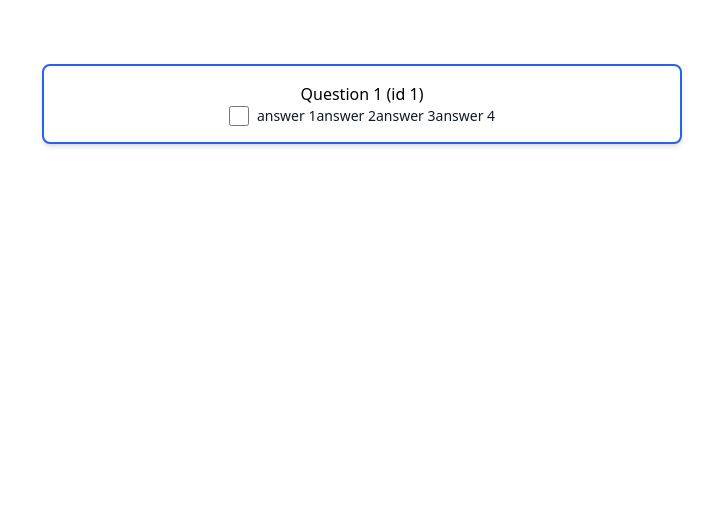
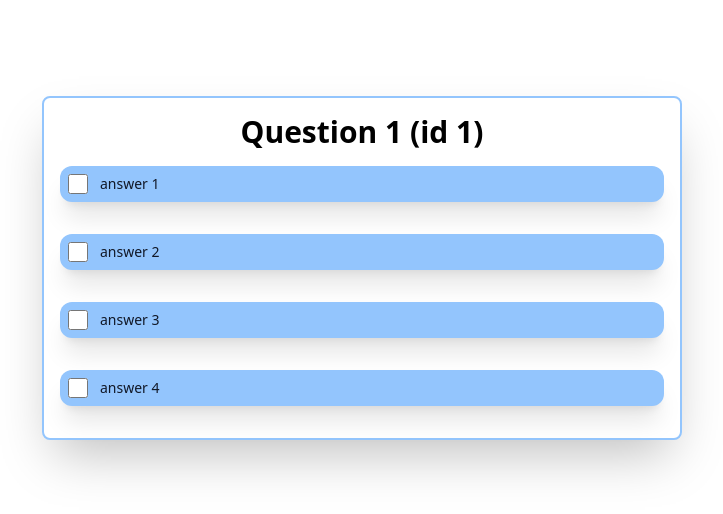
Before and after one commit to 2salted/quiz-app, a React (Vite) app: page /quiz/1 in a window 1280 px wide. Shown: the top 514 px of the page, without its empty margins (278-1001 px from the left). Built offline with nearby package versions, Linux system fonts and the light colour scheme.

Commit message:
styled quiz card, added new functionality and mapped questions

```diff
--- a/src/components/QuizAnswers.tsx
+++ b/src/components/QuizAnswers.tsx
@@ -1,22 +1,29 @@
 type Props = {
-  answer: string[];
+  answers: string[];
 };
 
-export default function QuizAnswers({ answer }: Props) {
+export default function QuizAnswers({ answers }: Props) {
   return (
-    <div className="flex items-center">
+    <div className="flex flex-col">
+      {answers.map((answer, index) => (
+        <div
+          key={index}
+          className="flex items-center mt-4 mb-4 bg-blue-300 p-2 shadow-xl rounded-xl"
+        >
           <input
             id="checked-checkbox"
             type="checkbox"
             value=""
-        className="w-5 h-5 text-blue-600 bg-gray-100 border-gray-300 rounded"
+            className="w-5 h-5 text-blue-400 bg-gray-100 border-gray-300 rounded"
           />
           <label
             htmlFor="checked-checkbox"
-        className="ms-2 text-sm font-medium text-gray-900 dark:text-gray-300"
+            className="ms-3 text-sm font-medium text-gray-900 dark:text-gray-300"
           >
             {answer}
           </label>
         </div>
+      ))}
+    </div>
   );
 }
--- a/src/pages/Quiz.tsx
+++ b/src/pages/Quiz.tsx
@@ -35,11 +35,13 @@ export default function Quiz() {
 
   return (
     <>
-      <div className="flex justify-center items-start h-screen">
-        <div className="bg-white shadow-md rounded-lg w-1/2 border-2 border-blue-600 p-4 mt-16">
-          <h3 className="text-center">{matchedIdText}</h3>
-          <div className="flex flex-col items-center">
-            <QuizAnswers answer={matchedIdAnswers} />
+      <div className="flex flex-col items-center h-screen">
+        <div className="pt-24 w-full h-full flex flex-col items-center">
+          <div className="bg-white shadow-2xl rounded-lg w-3/4 md:w-1/2 border-2 border-blue-300 p-4">
+            <h3 className="text-center text-3xl font-bold">{matchedIdText}</h3>
+            <div className="flex flex-col">
+              <QuizAnswers answers={matchedIdAnswers} />
+            </div>
           </div>
         </div>
       </div>
```
Lines whose indentation alone changed are shown as unchanged.
